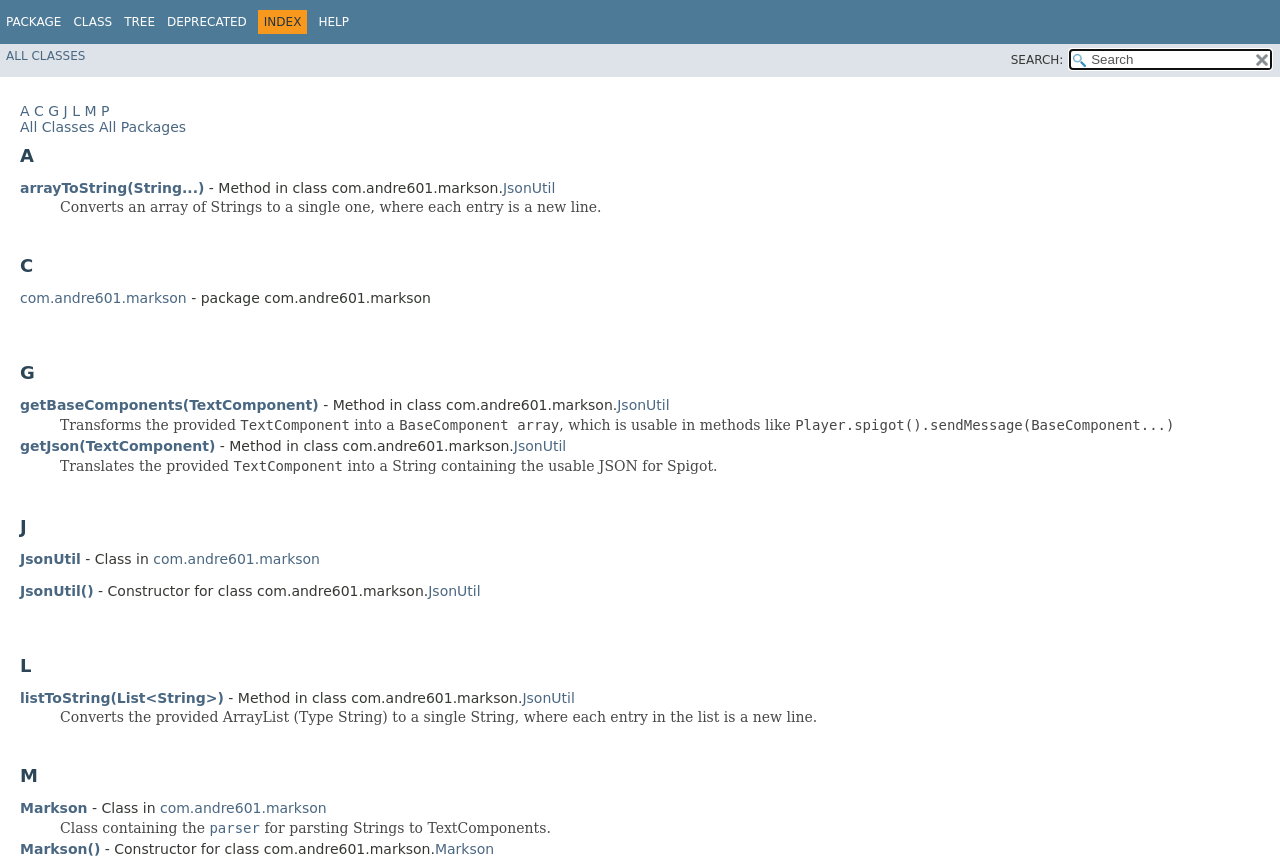
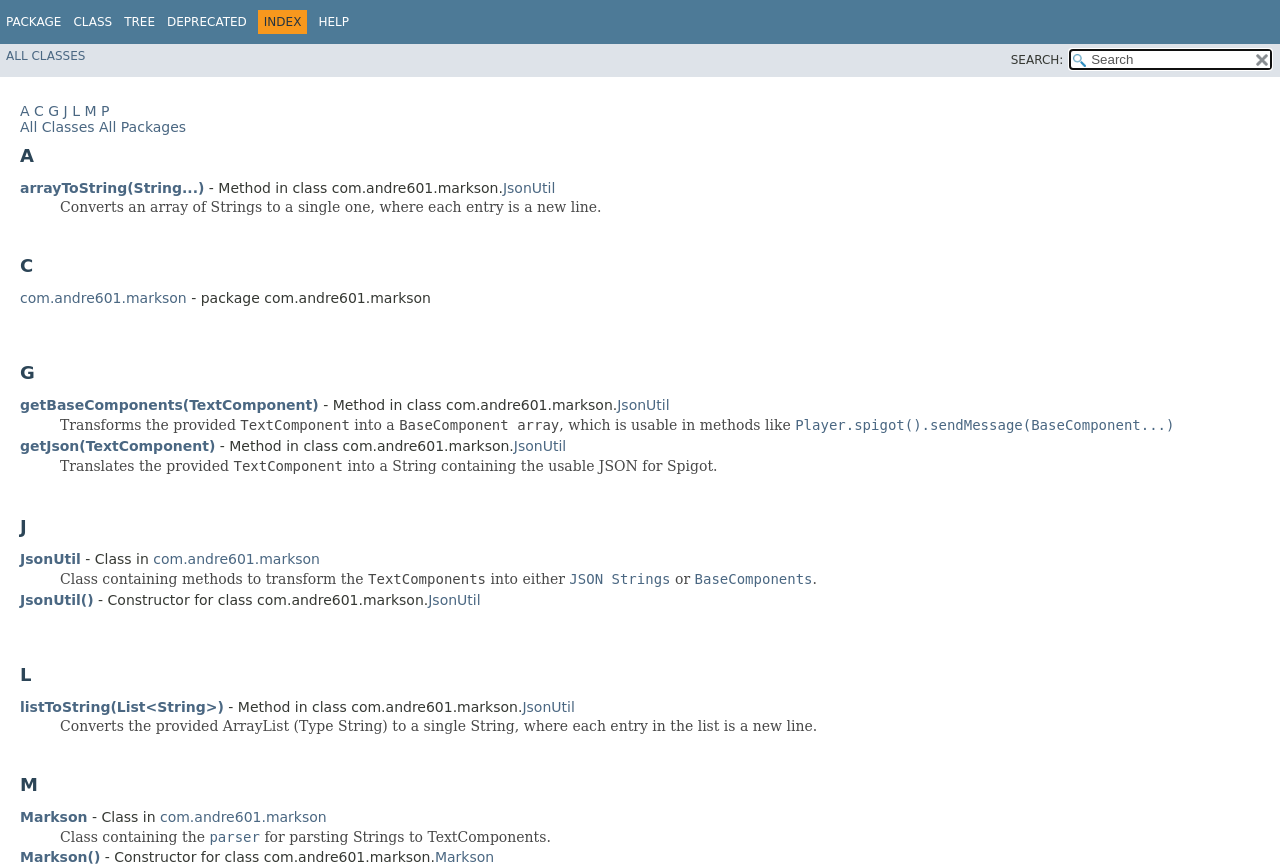
Before and after one commit to Andre601/Markson, a plain HTML site: page docs/index-all.html in a window 1280 px wide. Shown: the top 868 px of the page. Drawn offline with Linux system fonts and the light colour scheme; no server answers; a script that the page names is missing; a web font is replaced by a local one.

Commit message:
Add Spigot Javadoc

```diff
--- a/docs/index-all.html
+++ b/docs/index-all.html
@@ -2,7 +2,7 @@
 <!-- NewPage -->
 <html lang="de">
 <head>
-<!-- Generated by javadoc (11.0.4) on Mon Mar 30 16:58:35 CEST 2020 -->
+<!-- Generated by javadoc (11.0.4) on Mon Mar 30 17:06:54 CEST 2020 -->
 <title>Index (Markson 0.0.3-BETA API)</title>
 <meta http-equiv="Content-Type" content="text/html; charset=UTF-8">
 <meta name="dc.created" content="2020-03-30">
@@ -119,8 +119,8 @@ $('.navPadding').css('padding-top', $('.fixedNav').css("height"));
 <dd>
 <div class="block">Transforms the provided <code>TextComponent</code> into a
  <code>BaseComponent array</code>, which is usable in methods like
- <code>Player.spigot().sendMessage(BaseComponent...)
- </code></div>
+ <a href="https://hub.spigotmc.org/javadocs/spigot/org/bukkit/entity/Player.Spigot.html?is-external=true#sendMessage(net.md_5.bungee.api.chat.BaseComponent...)" title="class or interface in org.bukkit.entity" class="externalLink"><code>Player.spigot().sendMessage(BaseComponent...)
+ </code></a></div>
 </dd>
 <dt><span class="memberNameLink"><a href="com/andre601/markson/JsonUtil.html#getJson(net.kyori.text.TextComponent)">getJson(TextComponent)</a></span> - Method in class com.andre601.markson.<a href="com/andre601/markson/JsonUtil.html" title="class in com.andre601.markson">JsonUtil</a></dt>
 <dd>
@@ -134,7 +134,10 @@ $('.navPadding').css('padding-top', $('.fixedNav').css("height"));
 <h2 class="title">J</h2>
 <dl>
 <dt><a href="com/andre601/markson/JsonUtil.html" title="class in com.andre601.markson"><span class="typeNameLink">JsonUtil</span></a> - Class in <a href="com/andre601/markson/package-summary.html">com.andre601.markson</a></dt>
-<dd>&nbsp;</dd>
+<dd>
+<div class="block">Class containing methods to transform the <code>TextComponents</code> into either
+ <a href="com/andre601/markson/JsonUtil.html#getJson(net.kyori.text.TextComponent)"><code>JSON Strings</code></a> or <a href="com/andre601/markson/JsonUtil.html#getBaseComponents(net.kyori.text.TextComponent)"><code>BaseComponents</code></a>.</div>
+</dd>
 <dt><span class="memberNameLink"><a href="com/andre601/markson/JsonUtil.html#%3Cinit%3E()">JsonUtil()</a></span> - Constructor for class com.andre601.markson.<a href="com/andre601/markson/JsonUtil.html" title="class in com.andre601.markson">JsonUtil</a></dt>
 <dd>&nbsp;</dd>
 </dl>
```
Also changed, not shown: docs/allclasses-index.html (+5 -2 lines), docs/allclasses.html (+1 -1 lines), docs/allpackages-index.html (+1 -1 lines), docs/com/andre601/markson/JsonUtil.html (+8 -6 lines), docs/com/andre601/markson/Markson.html (+1 -1 lines), docs/com/andre601/markson/package-summary.html (+5 -2 lines), docs/com/andre601/markson/package-tree.html (+1 -1 lines), docs/constant-values.html (+1 -1 lines), docs/deprecated-list.html (+1 -1 lines), docs/help-doc.html (+1 -1 lines), docs/index.html (+1 -1 lines), docs/overview-tree.html (+1 -1 lines), 4 other files.
